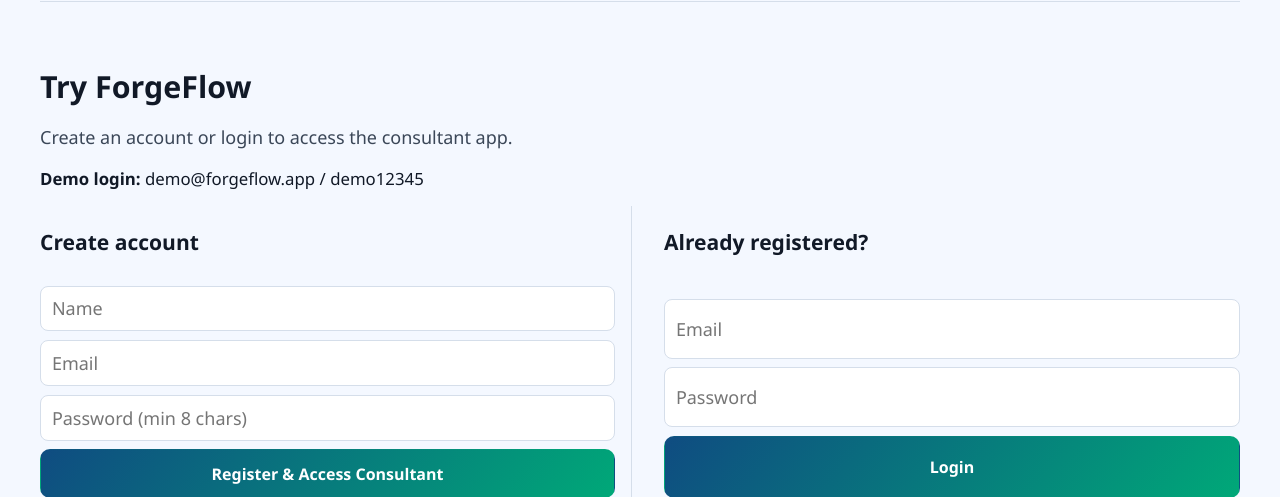
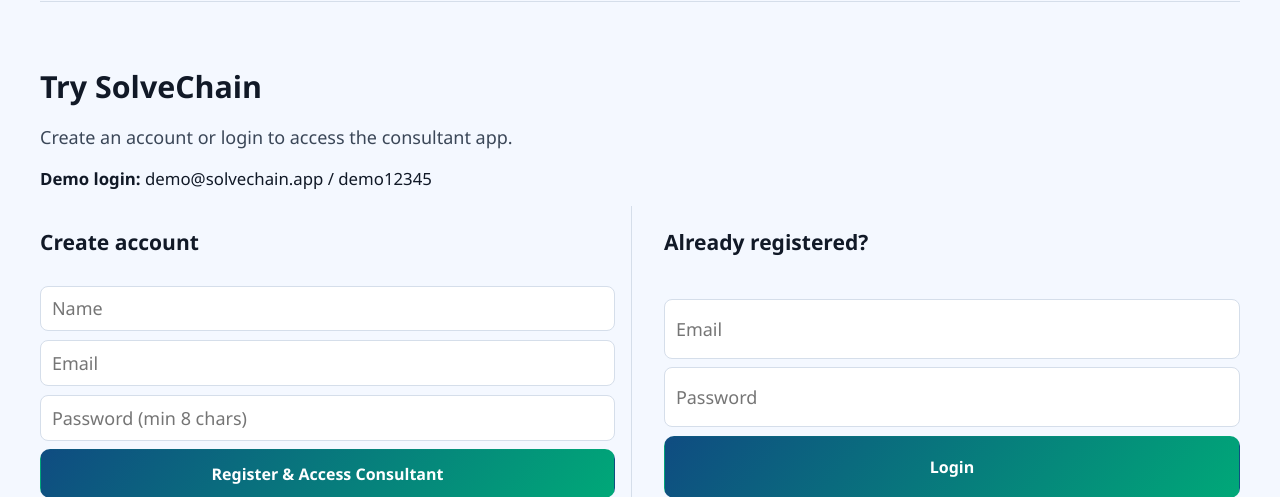
Before and after one commit to emmanuelchemla/solvechain, a FastAPI app: page / in a window 1280 px wide. Shown: the part 3490-3987 px from the top of the page. Run offline with FastAPI, Linux system fonts and the light colour scheme.

Commit message:
update name

```diff
--- a/main.py
+++ b/main.py
@@ -19,7 +19,7 @@
 from starlette.requests import Request
 
 
-app = FastAPI(title="Webapp Consultant", version="1.1.0")
+app = FastAPI(title="SolveChain Consultant", version="1.1.0")
 
 app.add_middleware(
     CORSMiddleware,
@@ -86,7 +86,7 @@
 SESSIONS: dict[str, SessionState] = {}
 USERS: dict[str, dict[str, str]] = {}
 AUTH_SESSIONS: dict[str, str] = {}
-DEMO_USER_EMAIL = "demo@forgeflow.app"
+DEMO_USER_EMAIL = "demo@solvechain.app"
 DEMO_USER_PASSWORD = "demo12345"
 DEMO_USER_NAME = "Demo User"
 
@@ -407,7 +407,7 @@
         f"""
         # {app_title}
 
-        Generated by the Webapp Consultant.
+        Generated by SolveChain Consultant.
 
         ## Summary
         {summary}
--- a/templates/consultant.html
+++ b/templates/consultant.html
@@ -3,14 +3,14 @@
 <head>
   <meta charset="utf-8" />
   <meta name="viewport" content="width=device-width, initial-scale=1" />
-  <title>ForgeFlow Consultant</title>
+  <title>SolveChain Consultant</title>
   <link rel="stylesheet" href="/static/consultant.css" />
 </head>
 <body>
   <main class="page">
     <header class="hero">
-      <p class="eyebrow">ForgeFlow Workspace</p>
-      <h1>FastAPI Webapp Consultant</h1>
+      <p class="eyebrow">SolveChain | Discovery to Action</p>
+      <h1>SolveChain Consultant</h1>
       <p>Describe a pain point, answer discovery questions, then generate and iterate FastAPI webapp versions.</p>
       <div class="hero-actions">
         <a class="text-link" href="/">Back to site</a>
--- a/templates/index.html
+++ b/templates/index.html
@@ -3,14 +3,14 @@
 <head>
   <meta charset="utf-8" />
   <meta name="viewport" content="width=device-width, initial-scale=1" />
-  <title>ForgeFlow | We find your pain points. We cure them. At scale.</title>
+  <title>SolveChain | Discovery to Action</title>
   <link rel="stylesheet" href="/static/site.css" />
 </head>
 <body>
-  <div class="banner">We find your pain points. We cure them. At scale.</div>
+  <div class="banner">SolveChain | Discovery to Action</div>
 
   <header class="topbar">
-    <a class="brand" href="#home">ForgeFlow</a>
+    <a class="brand" href="#home">SolveChain</a>
     <nav>
       <a href="#pitch">Pitch</a>
       <a href="#proof">Proof</a>
@@ -26,7 +26,7 @@
       <div class="split">
         <img src="https://images.unsplash.com/photo-1461749280684-dccba630e2f6?auto=format&fit=crop&w=1400&q=80" alt="Team building product dashboards" />
         <div class="copy">
-          <p class="chip">Internal apps, without long build cycles</p>
+          <p class="chip">Discovery to Action</p>
           <h1>Your employees tell us their pain points. We build the most impactful solution.</h1>
           <p>No long discovery decks. No vague roadmap. Just a clear problem, a working FastAPI app, and rapid iteration.</p>
           <div class="cta-row">
@@ -102,9 +102,9 @@
 
     <section id="auth" class="band reveal">
       <div class="auth-wrap">
-        <h2>Try ForgeFlow</h2>
+        <h2>Try SolveChain</h2>
         <p id="auth-state" class="muted"></p>
-        <p class="demo-cred"><strong>Demo login:</strong> demo@forgeflow.app / demo12345</p>
+        <p class="demo-cred"><strong>Demo login:</strong> demo@solvechain.app / demo12345</p>
         <div class="auth-grid">
           <form id="register-form" class="stack form-col">
             <h3>Create account</h3>
```
Also changed, not shown: README.md.
